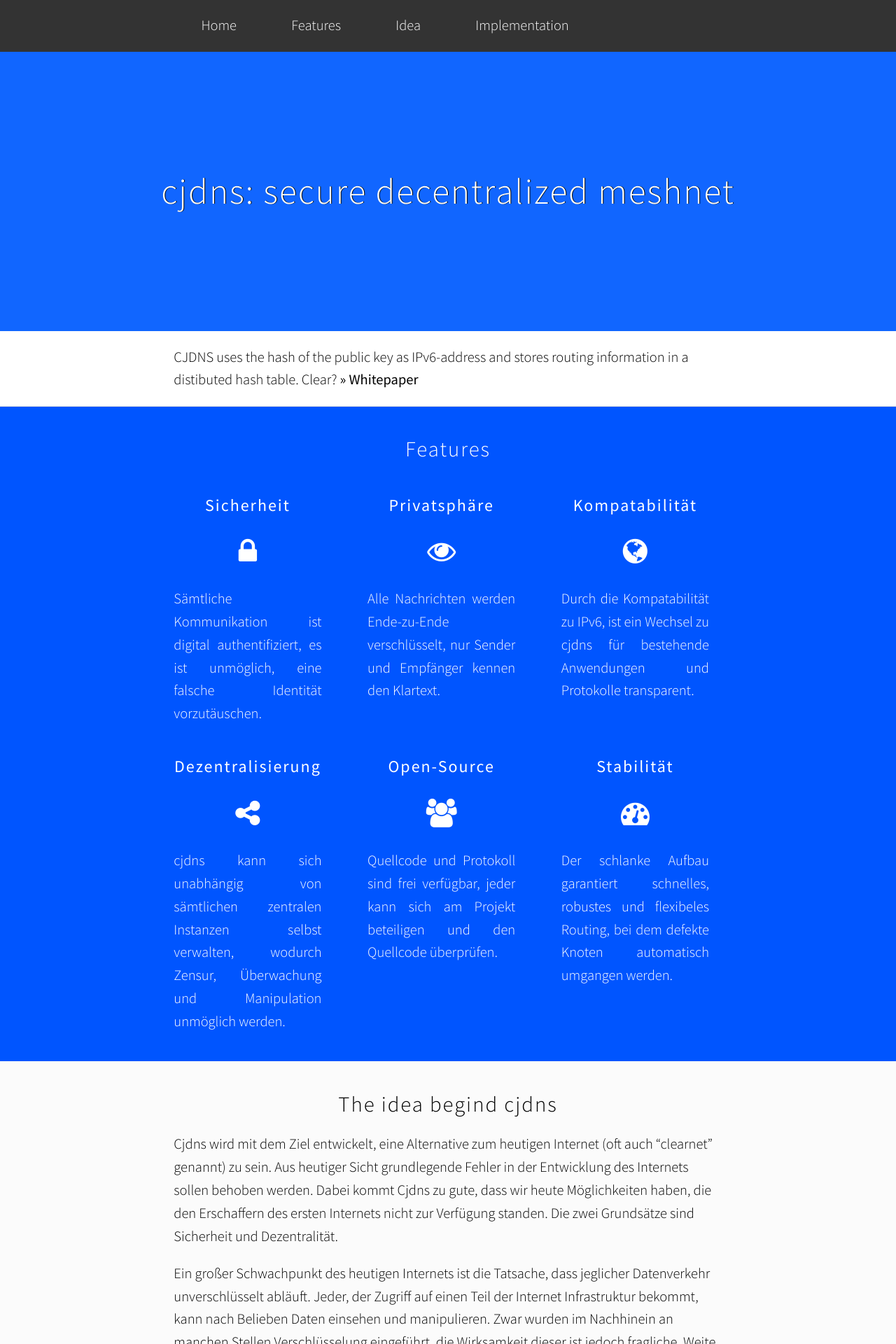
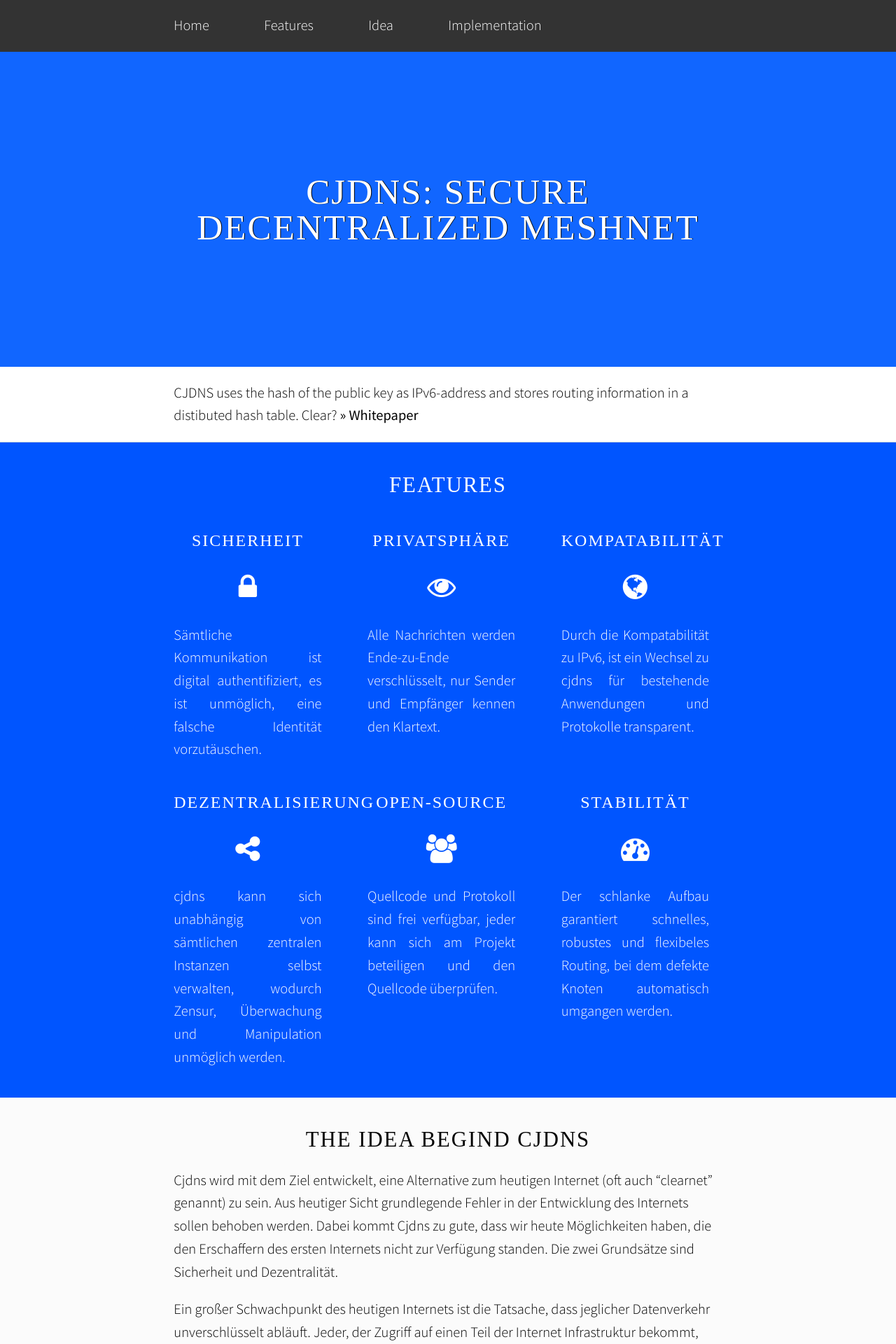
Before and after one commit to mawalu/cjdns-website, a Jekyll site: the page built from index.html, in a window 1280 px wide. Shown: the top 1920 px of the page at 70% size. Built offline with Jekyll 4.4.1, drawn with Linux system fonts in a browser that asks for light colours; nearby versions of some CDN libraries.

Commit message:
Update basic.sass

```diff
--- a/_sass/basic.sass
+++ b/_sass/basic.sass
@@ -7,10 +7,10 @@ body
     margin: 0
 
 h1, h2, h3, h4, h5, h6
-    font-weight: 300
-    letter-spacing: 2px
+    font-family: "Gentium Basic", serif
+    text-transform: uppercase
+    letter-spacing: .1em
     line-height: 1em
-    text-align: center
     a
         font-size: 1.2em
 
@@ -18,7 +18,6 @@ a
     color: inherit
     text-decoration: inherit
     transition: color .2s ease-out
-    font-weight: 500
     &:hover
         color: gray
     &#selected
@@ -48,14 +47,27 @@ blockquote
 nav
     ul
         padding-left: 0
-        margin: 0
     li
         display: inline-block
-        margin-left: 5%
-        margin-right: 5%
+        margin-right: 10%
 
-header a
-    font-weight: 300
+article
+    border-top: 1px solid
+    &:first-of-type
+        border-top: none
+    header
+        text-align: center
+    > div
+        margin-bottom: 2em
+    footer a
+        border: 1px solid
+        border-radius: 3px
+        padding: .3em .6em
+        transition: background-color .2s ease-out
+
+body > header h1
+    margin-top: .25em
+    margin-bottom: 1em
 
 body > footer
     display: flex
```
